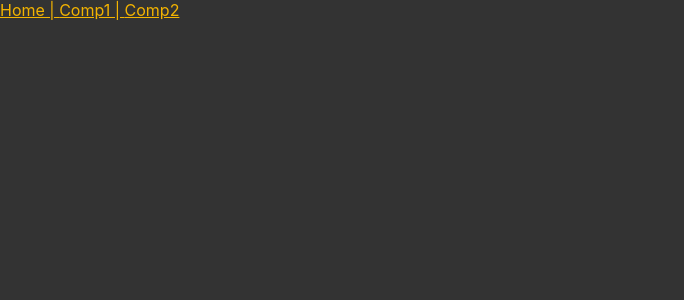
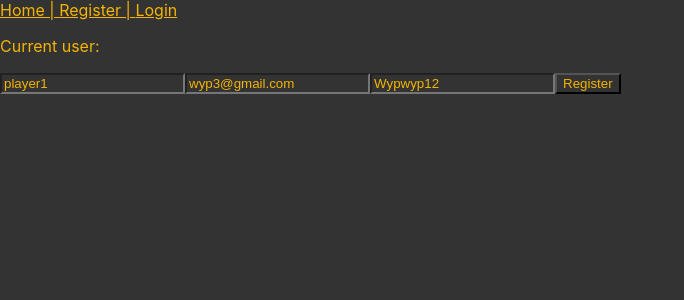
Before and after one commit to debatesfights/whatsyourpoint, a React (Create React App) app: page /register in a window 1280 px wide. Shown: the top 300 px of the page, without its empty margins (0-684 px from the left). Built offline with nearby package versions, Linux system fonts and the light colour scheme.

Commit message:
add inputs

```diff
--- a/public/index.html
+++ b/public/index.html
@@ -9,13 +9,13 @@
       name="description"
       content="Web site created using create-react-app"
     />
-    <link rel="apple-touch-icon" href="%PUBLIC_URL%/logo192.png" />
-    <link rel="manifest" href="%PUBLIC_URL%/manifest.json" />
 
-    <title>What's your point</title>
+
+    <title>React App</title>
   </head>
   <body>
     <noscript>You need to enable JavaScript to run this app.</noscript>
     <div id="root"></div>
+
   </body>
 </html>
--- a/src/App.js
+++ b/src/App.js
@@ -3,14 +3,14 @@ import {Switch,  Link, Route, BrowserRouter as Router}  from 'react-router-dom'
 
 import  {DB} from './firebase';
 import {FirebaseContext} from './firebaseContext'
-import {Comp1} from "./register"
+import {Register} from "./register"
 import {Login} from "./login"
 
 const Nav = () =>
       <nav>
             <Link to="/">Home | </Link>
-            <Link to="comp1">Comp1 | </Link>
-            <Link to="comp2">Comp2</Link>
+            <Link to="register">Register | </Link>
+            <Link to="login">Login</Link>
       </nav>
 
 
@@ -18,18 +18,17 @@ const Home= ()=> <h2>Home</h2>
 
 
 export const  App  = () => {
-
-      // const {isInitialized} =  DB
-      // useEffect(()=>isInitialized())
-
+      const db = DB()
+      const {isInitialized} =  db
+      useEffect(()=>isInitialized,[])
       return (
       <Router>
       <Nav/>
       <Switch>
-            <FirebaseContext.Provider value={DB()}>
+            <FirebaseContext.Provider value={db}>
             <Route exact path="/" component={Home}></Route>
-            <Route path="/comp1" component ={Comp1}></Route>
-            <Route path="/comp2" component={Login}></Route>
+            <Route path="/register" component ={Register}></Route>
+            <Route path="/login" component={Login}></Route>
             </FirebaseContext.Provider>
             </Switch>
       </Router>)
--- a/src/firebase.js
+++ b/src/firebase.js
@@ -34,6 +34,7 @@ export const DB = () => {
 
 	const register = async (name, email, password)=> {
 		await auth.createUserWithEmailAndPassword(email, password)
+
 		return auth.currentUser.updateProfile({
 			displayName: name
 		})
--- a/src/login.js
+++ b/src/login.js
@@ -1,13 +1,17 @@
-import React, {useContext} from 'react'
+import React, {useContext, useState} from 'react'
 import {FirebaseContext} from './firebaseContext'
 
 export const Login= ()=> {
     const {login,logout, username} = useContext(FirebaseContext)
+    const [email, setEmail] =useState("wyp3@gmail.com")
+    const [password, setPassword] =useState("Wypwyp12")
 
     return(
     <React.Fragment>
         <p>Current user:{username}</p>
-        <button onClick={()=>login("wyp3@gmail.com", "Wypwyp12")}>Login</button>
+        <input value={email} onChange={e=>setEmail(e.target.value)}></input>
+        <input value={password} onChange={e=>setPassword(e.target.value)}></input>
+        <button onClick={()=>login(email,password)}>Login</button>
         <button onClick={()=>logout()}>Logout</button>
     </React.Fragment>
     )
--- a/src/register.js
+++ b/src/register.js
@@ -1,12 +1,19 @@
-import React, {useContext} from 'react'
+import React, {useContext, useState} from 'react'
 import {FirebaseContext} from './firebaseContext'
 
+export const Register = ()=> {
+    const {register, username} = useContext(FirebaseContext)
+    const [name, setName] = useState("player1")
+    const [email, setEmail] = useState("wyp3@gmail.com")
+    const [password, setPassword] = useState("Wypwyp12")
 
-
-export  const Comp1= ()=> {
-    const {register, username} = useContext(FirebaseContext)
-    return <React.Fragment>
+    return(
+    <React.Fragment>
         <p>Current user:{username}</p>
-        <button onClick={()=>register("player1","wyp3@gmail.com", "Wypwyp12")}>register</button>
-        </React.Fragment>
+        <input value={name} onChange={e=>setName(e.target.value)}></input>
+        <input value={email} onChange={e=>setEmail(e.target.value)}></input>
+        <input value={password} onChange={e=>setPassword(e.target.value)}></input>
+        <button onClick={()=>register(name, email,password)}>Register</button>
+    </React.Fragment>
+    )
 }
```
